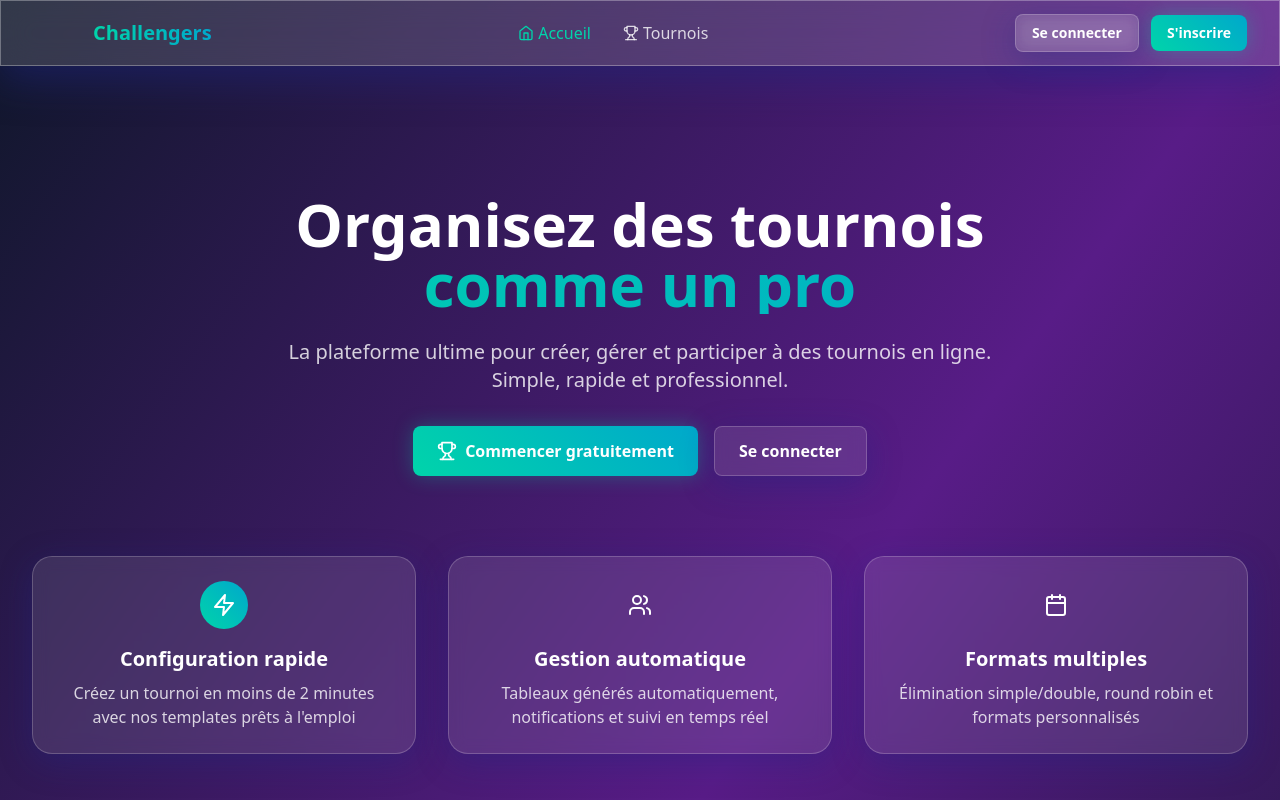
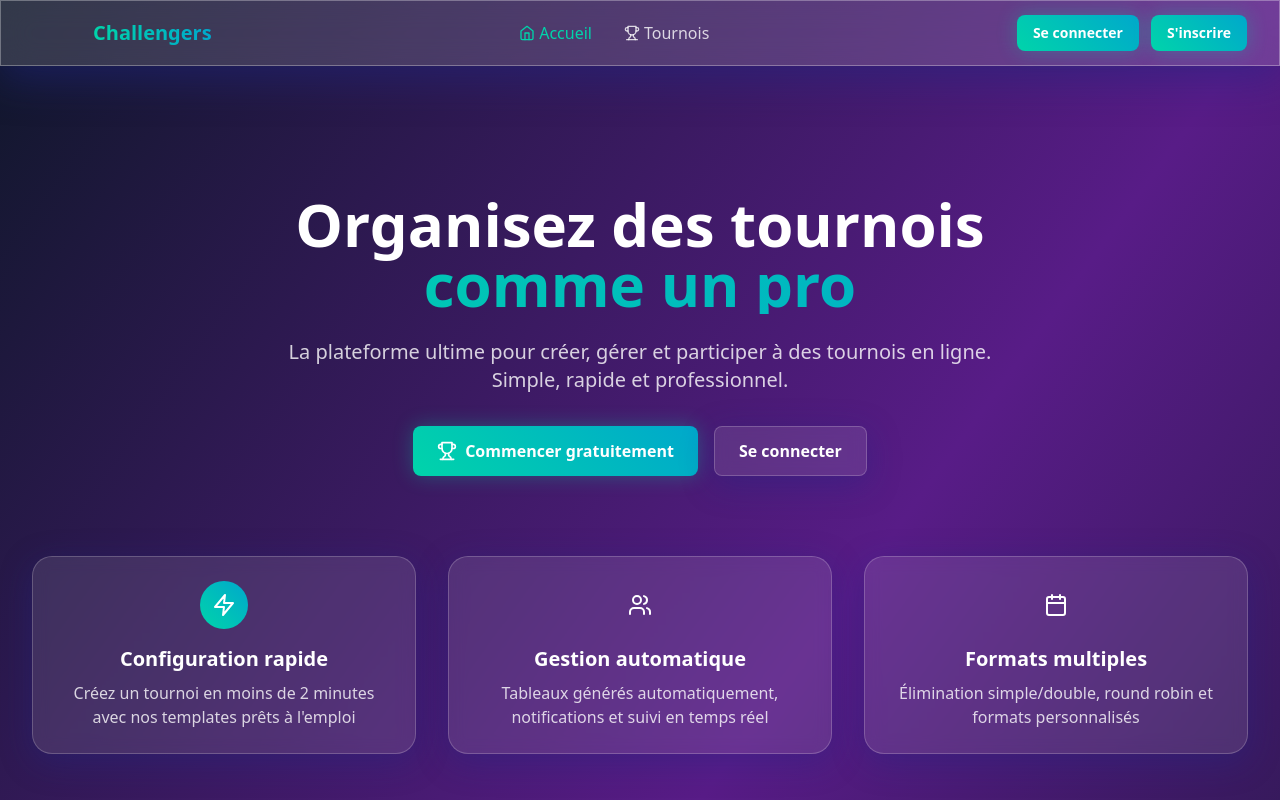
Before and after one commit to daxosoftware/challengers, a React (Vite) app: page / in a window 1280 px wide. Shown: the top 800 px of the page. Built offline with nearby package versions, Linux system fonts and the light colour scheme; no server answers.

Commit message:
Updated Header.tsx

```diff
--- a/src/components/layout/Header.tsx
+++ b/src/components/layout/Header.tsx
@@ -140,7 +140,7 @@ export default function Header() {
             ) : (
               <div className="flex items-center space-x-3">
                 <Button
-                  variant="glass"
+                  variant="frog"
                   onClick={() => {
                     setAuthModalTab('login');
                     setAuthModalOpen(true);
```
